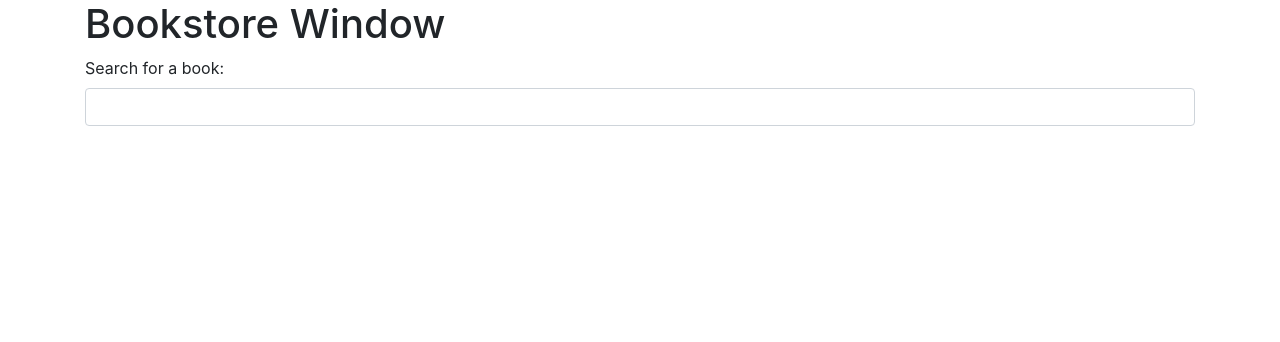
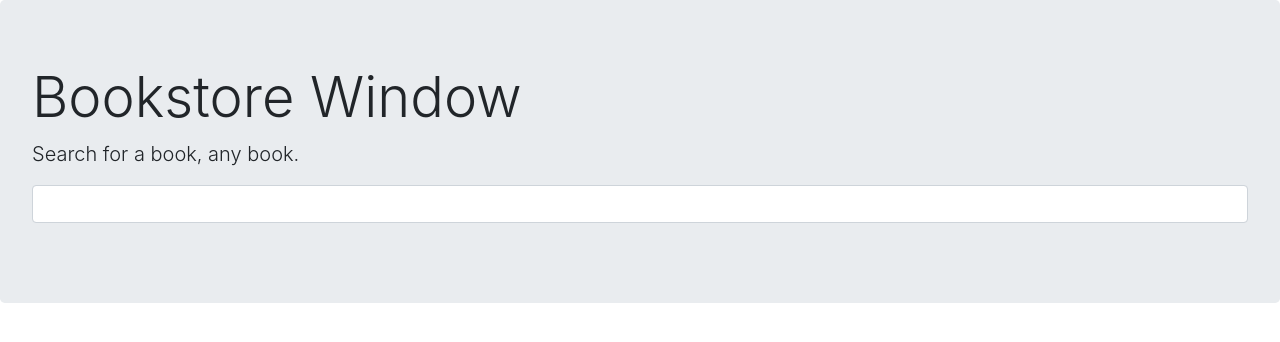
Before and after one commit to pedmiston/bookstorewindow, a Django app: page / in a window 1280 px wide. Shown: the top 342 px of the page. Run offline with Django 3.2, Linux system fonts and the light colour scheme; some libraries are stand-ins or nearby versions.

Commit message:
Improve styling of search results using Bootstrap components
Also refactored out some complicated template logic into
separate snippets.

```diff
--- a/user_tests/test_search.py
+++ b/user_tests/test_search.py
@@ -13,6 +13,7 @@ class UserSearchTest(StaticLiveServerTestCase):
         # Configure webdriver to wait for page reloads
         cls.browser.implicitly_wait(5)
 
+        # Check if running against a staging server
         staging_server = os.environ.get("STAGING_SERVER")
         if staging_server:
             cls.live_server_url = staging_server
@@ -33,7 +34,7 @@ class UserSearchTest(StaticLiveServerTestCase):
         search.send_keys("The Bible")
         search.submit()
 
-        results = self.browser.find_elements_by_tag_name("li")
+        results = self.browser.find_elements_by_css_selector("div.book")
         self.assertTrue(len(results) > 0)
 
     def test_user_can_click_on_a_link_to_learn_more_about_the_book(self):
@@ -41,7 +42,7 @@ class UserSearchTest(StaticLiveServerTestCase):
         search.send_keys("Sapiens: A Brief History of Humankind")
         search.submit()
 
-        result = self.browser.find_elements_by_tag_name("li")[0]
+        result = self.browser.find_elements_by_css_selector("div.book")[0]
         link = result.find_elements_by_class_name("google-book-page")[0]
         self.assertIn(
             "books.google.com/books?id=FmyBAwAAQBAJ", link.get_attribute("href")
--- a/window/forms.py
+++ b/window/forms.py
@@ -8,4 +8,4 @@ class SearchForm(forms.Form):
     def __init__(self, *args, **kwargs):
         super().__init__(*args, **kwargs)
         self.helper = FormHelper()
-        self.fields["query"].label = "Search for a book:"
+        self.fields["query"].label = ""
--- /dev/null
+++ b/window/static/window/js/main.js
@@ -0,0 +1,3 @@
+$(function () {
+  $('[data-toggle="tooltip"]').tooltip()
+})
--- a/window/templates/base.html
+++ b/window/templates/base.html
@@ -11,7 +11,7 @@
     {% block head %}{% endblock %}
   </head>
   <body>
-    <div class="container">
+    <div class="jumbotron">
       {% block content %}{% endblock %}
     </div>
 
@@ -20,5 +20,6 @@
     <script src="https://code.jquery.com/jquery-3.3.1.slim.min.js" integrity="sha384-q8i/X+965DzO0rT7abK41JStQIAqVgRVzpbzo5smXKp4YfRvH+8abtTE1Pi6jizo" crossorigin="anonymous"></script>
     <script src="https://cdnjs.cloudflare.com/ajax/libs/popper.js/1.14.6/umd/popper.min.js" integrity="sha384-wHAiFfRlMFy6i5SRaxvfOCifBUQy1xHdJ/yoi7FRNXMRBu5WHdZYu1hA6ZOblgut" crossorigin="anonymous"></script>
     <script src="https://stackpath.bootstrapcdn.com/bootstrap/4.2.1/js/bootstrap.min.js" integrity="sha384-B0UglyR+jN6CkvvICOB2joaf5I4l3gm9GU6Hc1og6Ls7i6U/mkkaduKaBhlAXv9k" crossorigin="anonymous"></script>
+    {% block javascript %}{% endblock %}
   </body>
 </html>
--- a/window/templates/window/index.html
+++ b/window/templates/window/index.html
@@ -7,42 +7,37 @@
 {% endblock head %}
 
 {% block content %}
-<h1>Bookstore Window</h1>
-
+<h1 class="display-4">Bookstore Window</h1>
+<p class="lead">Search for a book, any book.</p>
 
 {% load crispy_forms_tags %}
 {% crispy form %}
 
 {% if books %}
 {% for book in books %}
-<div class="">
-  <div class="row my-lg-5">
+<div>
+  <div class="row my-lg-5 book">
+
     <div class="col col-lg-2">
-      <img src="{{ book.image }}" width="128" border="1">
+      <img src="{{ book.image }}" width="128">
     </div>
+
     <div class="col">
       <div class="row"><h3>{{ book.title }}</h3></div>
       <div class="row">{{ book.authors }}</div>
-      {% if book.volumes.count == 1 %}
-      <div class="row">
-        <a href="https://books.google.com/books?id={{ volume.google_book_id }}" class="google-book-page">Book page</a>
-        &nbsp;
-        <a href="https://play.google.com/store/books/details?id={{ volume.google_book_id }}" class="google-store-page">Store page</a>
-      </div>
-      {% else %}
-      <div class="row">Editions:</div>
-      {% for volume in book.volumes.all %}
-      <div class="row">
-        <a href="https://books.google.com/books?id={{ volume.google_book_id }}" class="google-book-page">Book page</a>
-        &nbsp;
-        <a href="https://play.google.com/store/books/details?id={{ volume.google_book_id }}" class="google-store-page">Store page</a>
-      </div>
-      {% endfor %}
+      {% include "window/more-info-snippet.html" with google_book_id=book.volumes.first.google_book_id %}
+
+      {% if book.volumes.count > 1 %}
+      {% include "window/other-editions-snippet.html" with volumes=book.volumes.all %}
       {% endif %}
-
     </div>
   </div>
 </div>
 {% endfor %}
 {% endif %}
 {% endblock content %}
+
+
+{% block javascript %}
+<script src="{% static "window/js/main.js" %}"></script>
+{% endblock javascript %}
```
Also changed, not shown: window/templates/window/more-info-snippet.html (added, +14 -0 lines), window/templates/window/other-editions-snippet.html (added, +14 -0 lines), README.md.
